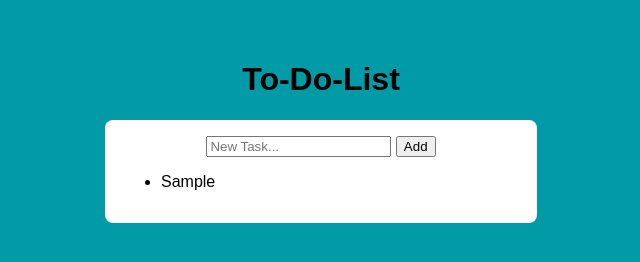
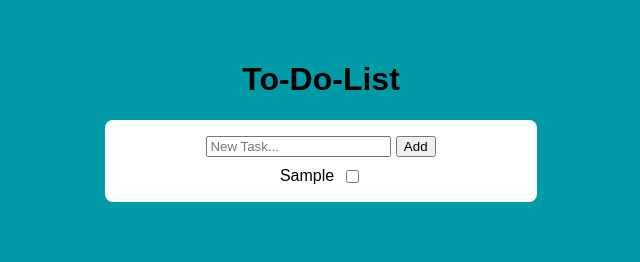
Before and after one commit to Hikko218/To-Do-List, a plain HTML site: page index.html in a window 1280 px wide. Both pictures are taken after typing "Sample" into the empty fields and a click on the button "Add". Shown: the whole page, without its empty margins (319-959 px from the left). Drawn offline with Linux system fonts and the light colour scheme.

Commit message:
update list

```diff
--- a/index.html
+++ b/index.html
@@ -9,8 +9,10 @@
 <body>
   <h1>To-Do-List</h1>
   <div id="todo-container">
+    <div class="input_row">
     <input type="text" id="todo-input" placeholder="New Task..." />
     <button id="add-btn">Add</button>
+    </div>
     <ul id="todo-list"></ul>
   </div>
   <script src="script.js"></script>
--- a/script.js
+++ b/script.js
@@ -9,10 +9,15 @@ addBtn.addEventListener("click", () => {
   const li = document.createElement("li");
   li.textContent = text;
 
-  li.addEventListener("click", () => {
-    li.classList.toggle("done"); // Styling für "erledigt"
-  });
+  const checkbox = document.createElement ("input")
+  checkbox.type = "checkbox"
+  checkbox.className = "tasks"
+
+  checkbox.addEventListener("change" , () =>
+    li.classList.toggle("done"));
+
 
   list.appendChild(li);
+  li.appendChild(checkbox)
   input.value = "";
 });
--- a/style.css
+++ b/style.css
@@ -11,10 +11,30 @@ body {
   background: white;
   padding: 1rem;
   border-radius: 8px;
+  display: flex;
+  align-items: center;
+  flex-direction: column;
+  text-align: center;
+
+}
+
+ul {
+  list-style: none;
+  padding-left: 0;
+  margin: 0 auto;
+  text-align: center;
+  padding-top: 10px;
+
 }
 
 li {
-  text-align: left;
-  margin: 0.5rem 0;
-  cursor: pointer;
+  display: flex;
+  align-items: center;
+  justify-content: center;
+  gap: 0.5rem;
 }
+
+.done {
+  text-decoration: line-through;
+  color: black;
+}
```
